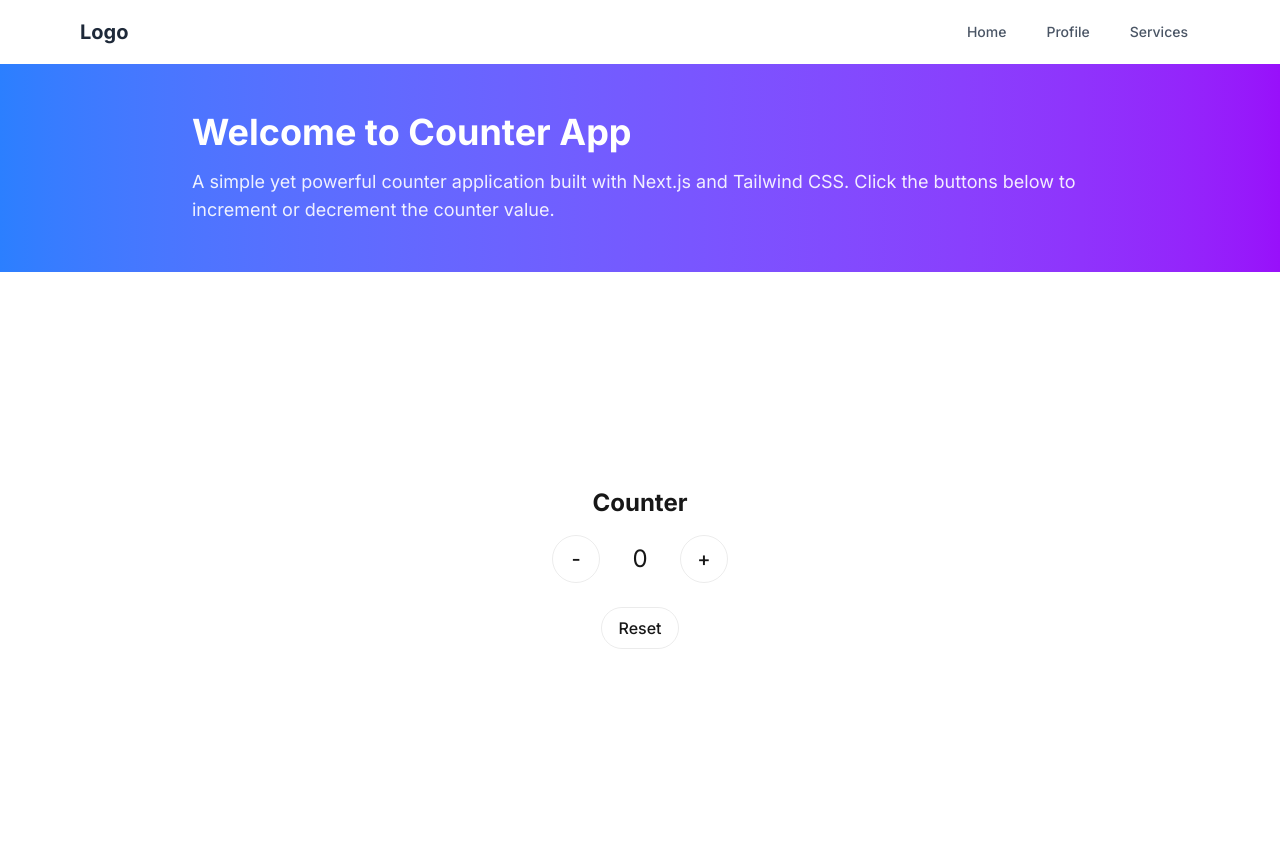
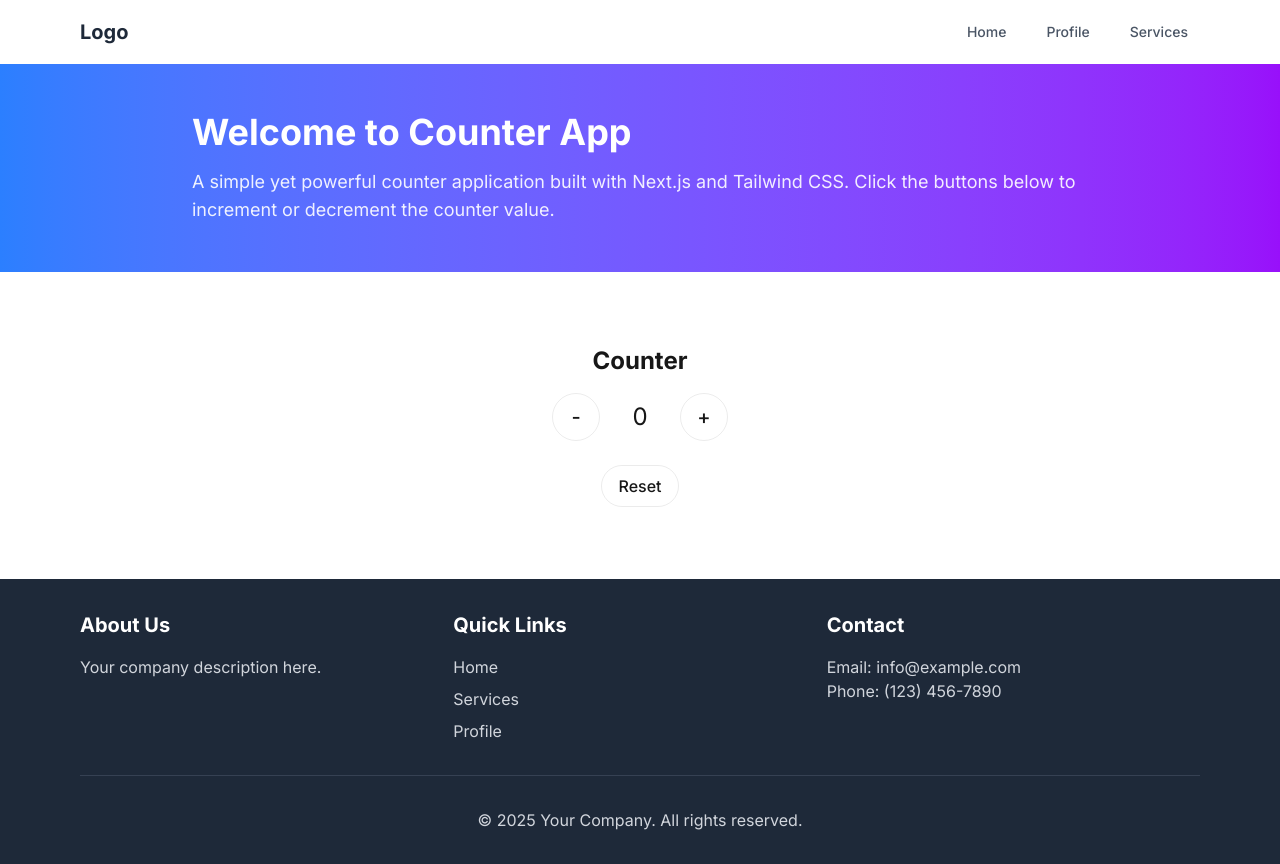
Before and after one commit to sayedabdulkarim/v2_14, a Next.js app: page / in a window 1280 px wide. Built offline with nearby package versions, Linux system fonts and the light colour scheme.

Commit message:
feat: add a footer

```diff
--- a/src/app/page.tsx
+++ b/src/app/page.tsx
@@ -1,5 +1,6 @@
 import Banner from "@/components/Banner";
 import Counter from "@/components/Counter";
+import Footer from "@/components/Footer";
 
 export default function Home() {
   return (
@@ -8,6 +9,7 @@ export default function Home() {
       <div className="flex-1 flex items-center justify-center">
         <Counter />
       </div>
+      <Footer />
     </div>
   );
 }
--- a/src/components/Footer.tsx
+++ b/src/components/Footer.tsx
@@ -1,10 +1,33 @@
 'use client';
+
+import Link from 'next/link';
 
 export default function Footer() {
   return (
-    <footer className="w-full bg-gray-800 text-white py-4 mt-auto">
-      <div className="container mx-auto px-4 text-center">
-        <p>&copy; {new Date().getFullYear()} All rights reserved</p>
+    <footer className="bg-gray-800 text-white py-8">
+      <div className="max-w-6xl mx-auto px-4">
+        <div className="flex flex-wrap justify-between">
+          <div className="w-full md:w-1/3 mb-6 md:mb-0">
+            <h3 className="text-xl font-bold mb-4">About Us</h3>
+            <p className="text-gray-300">Your company description here.</p>
+          </div>
+          <div className="w-full md:w-1/3 mb-6 md:mb-0">
+            <h3 className="text-xl font-bold mb-4">Quick Links</h3>
+            <ul className="space-y-2">
+              <li><Link href="/" className="text-gray-300 hover:text-white">Home</Link></li>
+              <li><Link href="/services" className="text-gray-300 hover:text-white">Services</Link></li>
+              <li><Link href="/profile" className="text-gray-300 hover:text-white">Profile</Link></li>
+            </ul>
+          </div>
+          <div className="w-full md:w-1/3">
+            <h3 className="text-xl font-bold mb-4">Contact</h3>
+            <p className="text-gray-300">Email: info@example.com</p>
+            <p className="text-gray-300">Phone: (123) 456-7890</p>
+          </div>
+        </div>
+        <div className="border-t border-gray-700 mt-8 pt-8 text-center">
+          <p className="text-gray-300">&copy; {new Date().getFullYear()} Your Company. All rights reserved.</p>
+        </div>
       </div>
     </footer>
   );
--- a/src/components/Navbar.tsx
+++ b/src/components/Navbar.tsx
@@ -1,4 +1,6 @@
 'use client';
+
+import Link from 'next/link';
 
 export default function Navbar() {
   return (
@@ -6,12 +8,12 @@ export default function Navbar() {
       <div className="max-w-6xl mx-auto px-4">
         <div className="flex justify-between items-center h-16">
           <div className="flex items-center">
-            <a href="/" className="text-xl font-bold text-gray-800">Logo</a>
+            <Link href="/" className="text-xl font-bold text-gray-800">Logo</Link>
           </div>
           <div className="hidden md:flex items-center space-x-4">
-            <a href="/" className="text-gray-600 hover:text-gray-900 px-3 py-2 rounded-md text-sm font-medium">Home</a>
-            <a href="/profile" className="text-gray-600 hover:text-gray-900 px-3 py-2 rounded-md text-sm font-medium">Profile</a>
-            <a href="/services" className="text-gray-600 hover:text-gray-900 px-3 py-2 rounded-md text-sm font-medium">Services</a>
+            <Link href="/" className="text-gray-600 hover:text-gray-900 px-3 py-2 rounded-md text-sm font-medium">Home</Link>
+            <Link href="/profile" className="text-gray-600 hover:text-gray-900 px-3 py-2 rounded-md text-sm font-medium">Profile</Link>
+            <Link href="/services" className="text-gray-600 hover:text-gray-900 px-3 py-2 rounded-md text-sm font-medium">Services</Link>
           </div>
         </div>
       </div>
```
